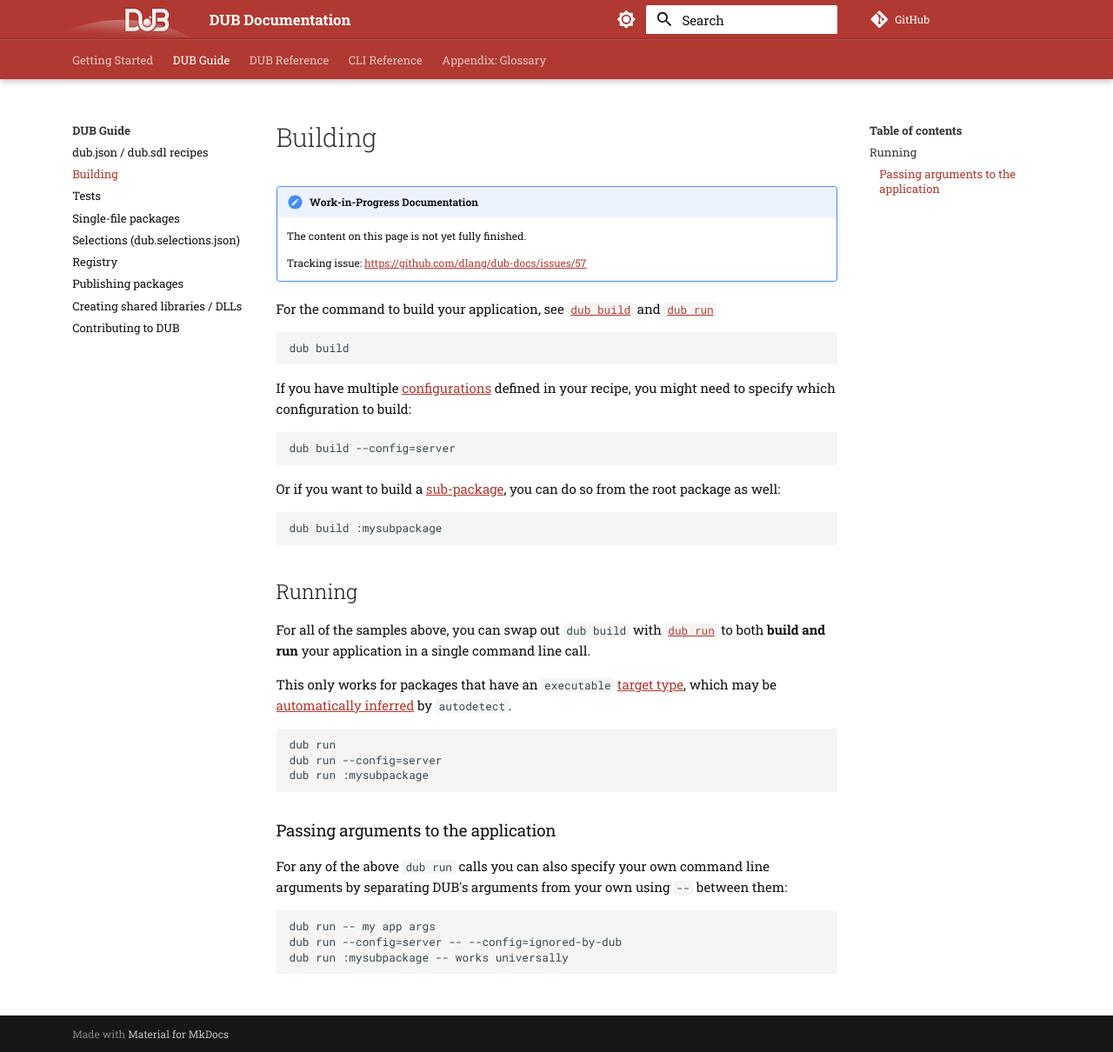
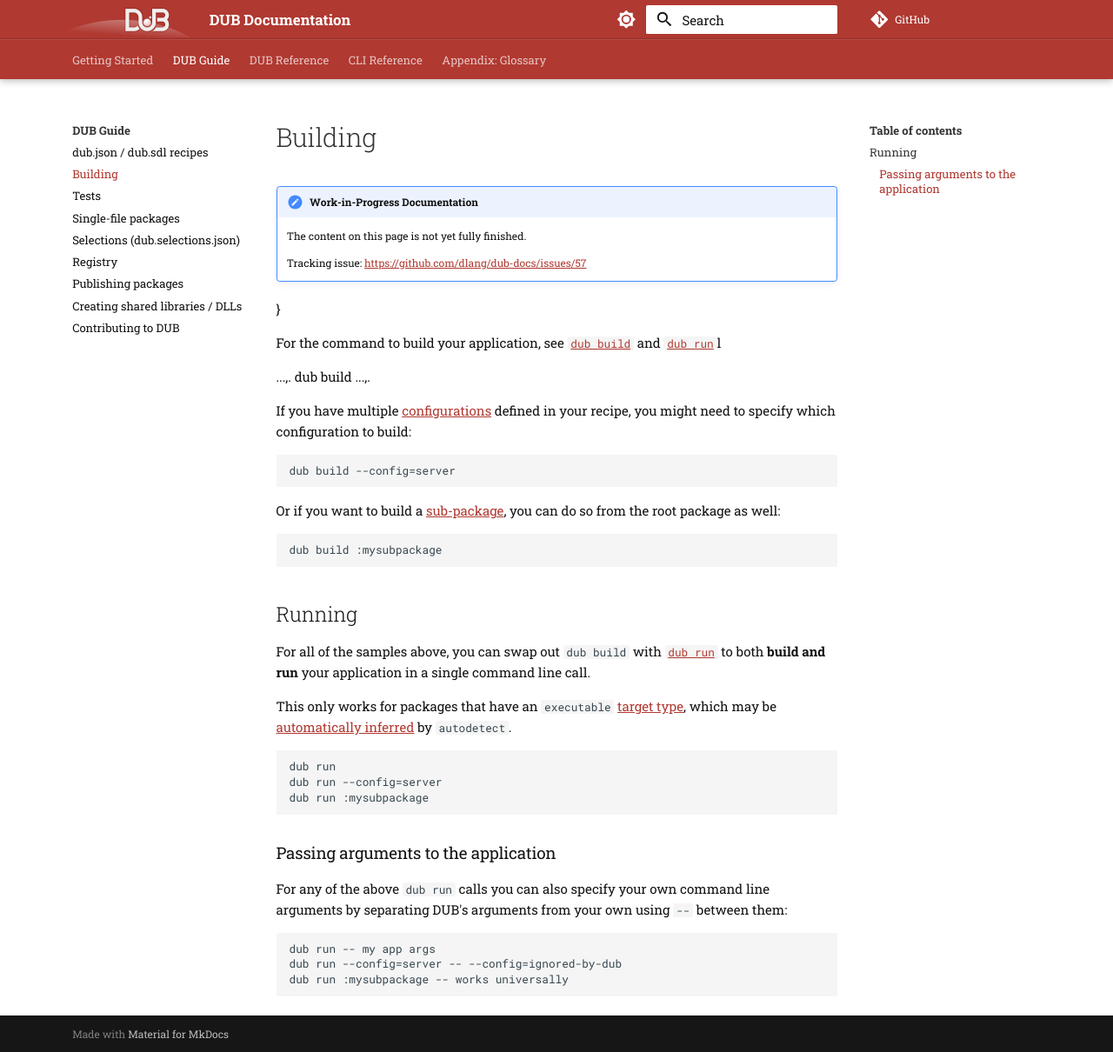
Before and after one commit to dlang/dub-docs, an MkDocs documentation site: the page built from docs/dub-guide/building.md, in a window 1280 px wide and 1210 px high. Shown: the whole window at 87% size. Built offline with MkDocs 1.6.1 and Material for MkDocs 9.7.7, drawn with Linux system fonts in a browser that asks for light colours; comment, search, counter and statistics services are not loaded.

````diff
--- a/docs/dub-guide/building.md
+++ b/docs/dub-guide/building.md
@@ -5,12 +5,14 @@
     The content on this page is not yet fully finished.
 
     Tracking issue: <https://github.com/dlang/dub-docs/issues/57>
+}
 
-For the command to build your application, see [`dub build`](../cli-reference/dub-build.md) and [`dub run`](../cli-reference/dub-run.md)
+For the command to build your application, see [`dub build`](../cli-reference/dub-build.md) and [`dub run`](../cli-reference/dub-run.md)l
 
-```
+
+...,.
 dub build
-```
+...,.
 
 If you have multiple [configurations](../dub-reference/configurations.md) defined in your recipe, you might need to specify which configuration to build:
 
````
